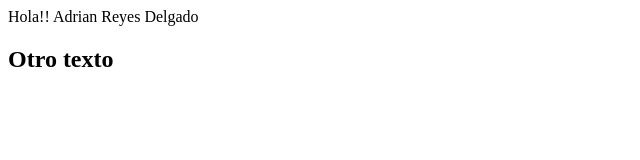
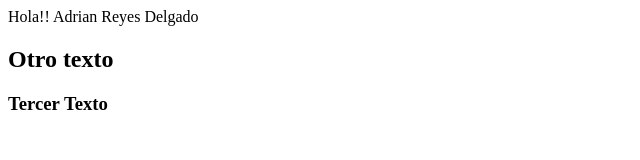
Before and after one commit to Adrian-R-2022/mi_repo, a plain HTML site: page index.html in a window 1280 px wide. Shown: the whole page, without its empty margins (0-640 px from the left). Drawn offline with Linux system fonts and the light colour scheme.

Commit message:
Tercer texto

```diff
--- a/index.html
+++ b/index.html
@@ -9,5 +9,6 @@
   <body>
     Hola!! Adrian Reyes Delgado
     <h2>Otro texto</h2>
+    <h3>Tercer Texto</h3>
   </body>
 </html>
```
